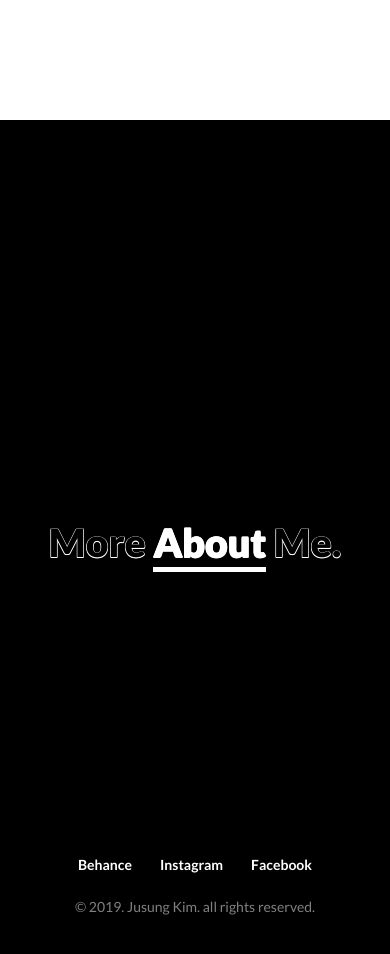
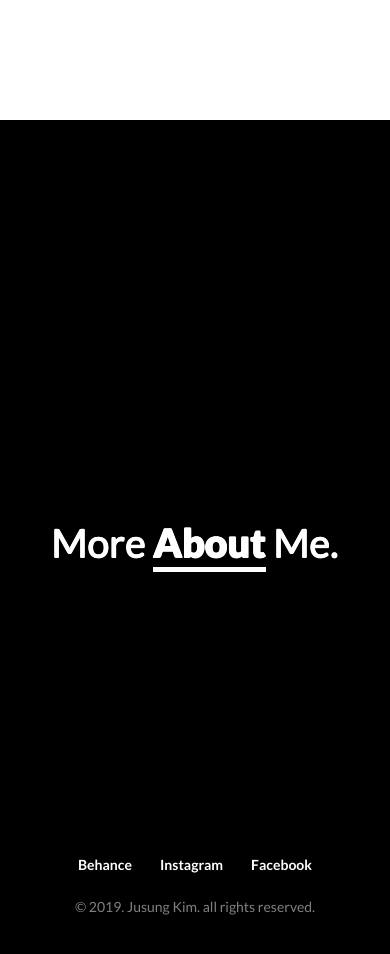
Before and after one commit to jus0k/portfolio, a website built with webpack: page dist/index.html in a window 390 px wide. Shown: the part 4100-5054 px from the top of the page. Built offline with nearby package versions, Linux system fonts and the light colour scheme; a web font is replaced by a local one.

Commit message:
fix mobile more section

```diff
--- a/src/sass/_more.scss
+++ b/src/sass/_more.scss
@@ -124,12 +124,19 @@
 
 @media (max-width: 575px) {
   .section-more {
+    -webkit-clip-path: inset(0 0 0 0);
+    clip-path: inset(0 0 0 0);
+
+    &.show {
+      animation: none;
+    }
+
     &__title {
+      color: $white;
       font-size: 2.8rem;
-
+      font-weight: 400;
       span {
-        color: $white;
-
+        font-weight: 900;
         &:before {
           right: 0;
           bottom: - 0.5rem;
```
Also changed, not shown: dist/style.css.
